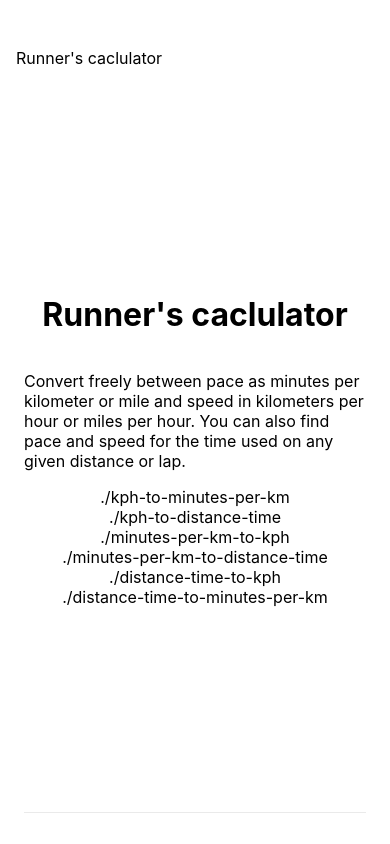
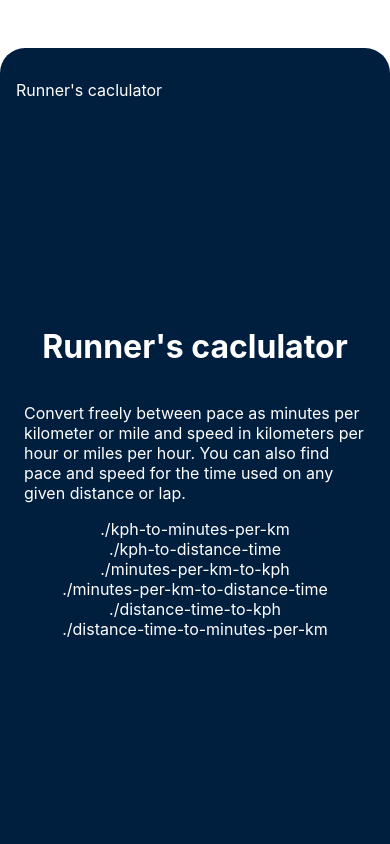
Before and after one commit to poperor/runners-calculator, a Next.js app: page / in a window 390 px wide. Shown: the top 844 px of the page. Built offline with nearby package versions, Linux system fonts and the light colour scheme.

Commit message:
better styling of whole calculator and distance time in particular

```diff
--- a/components/layout/layout.module.css
+++ b/components/layout/layout.module.css
@@ -1,5 +1,17 @@
 .container {
-  max-width: 40rem;
+  max-width: 36rem;
   padding: 0 1rem;
   margin: 3rem auto 6rem;
+  background-color: #001f3f;
+  color: white;
+  border-radius: 25px;
+  padding-top: 4rem;
+  padding-bottom: 6rem;
 }
+
+@media only screen and (max-width: 480px) {
+  .container {
+    padding-top: 2rem;
+    padding-bottom: 4rem;
+  }
+}
--- a/components/results/result.module.css
+++ b/components/results/result.module.css
@@ -15,6 +15,8 @@
 .distancetimebox {
     float:left;
     margin-right: 1.5rem;
+    margin-top: 2.5rem;
+    margin-left: 2rem;
 }
 
 .timelabel {
@@ -37,6 +39,11 @@
     }
 
     .distancetimebox {
-        margin-right: 1rem;
+        margin-left: 1rem;
+        margin-top: 1.5rem;
+    }
+
+    .timelabel {
+        font-size: 1.2rem;
     }
 }
```
Also changed, not shown: pages/[id].module.css (+14 -5 lines).
